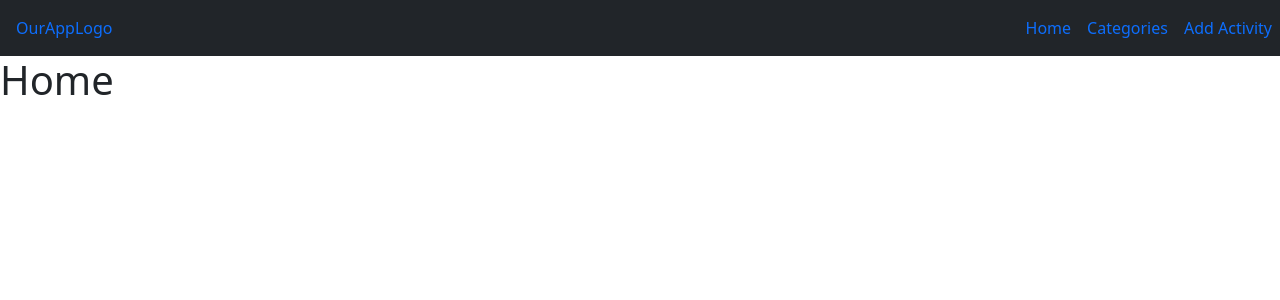
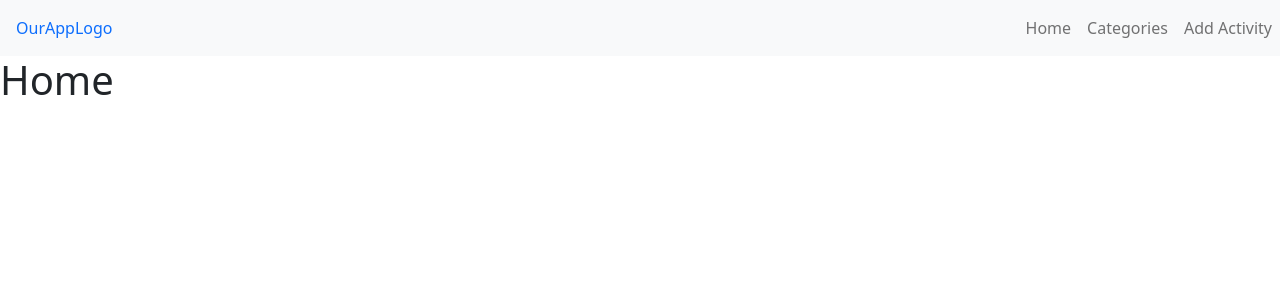
Before and after one commit to Tejada-Joyce/productivity-tracker, a React (Create React App) app: page / in a window 1280 px wide. Shown: the top 300 px of the page. Built offline with nearby package versions, Linux system fonts and the light colour scheme.

Commit message:
Nav changed to a light color

```diff
--- a/package.json
+++ b/package.json
@@ -7,6 +7,8 @@
     "@testing-library/react": "^12.1.2",
     "@testing-library/user-event": "^13.5.0",
     "bootstrap": "^5.1.3",
+    "jquery": "^3.6.0",
+    "popper.js": "^1.16.1",
     "react": "^17.0.2",
     "react-bootstrap": "^2.1.0",
     "react-dom": "^17.0.2",
--- a/src/components/Layout/Navigation/Navigation.js
+++ b/src/components/Layout/Navigation/Navigation.js
@@ -2,7 +2,7 @@ import { Link } from "react-router-dom";
 
 const Navigation = () => {
     return (
-        <nav className="navbar navbar-expand-sm bg-dark">
+        <nav className="navbar navbar-expand-sm navbar-light bg-light">
             <Link className="nav-link" to="/">OurAppLogo</Link>
             <div className="collapse navbar-collapse justify-content-end">
               <ul className="navbar-nav ml-auto">
--- a/src/index.js
+++ b/src/index.js
@@ -3,6 +3,9 @@ import ReactDOM from 'react-dom';
 import './index.css';
 import App from './App';
 import 'bootstrap/dist/css/bootstrap.min.css';
+import 'bootstrap/dist/js/bootstrap.js';
+import $ from 'jquery';
+import Popper from 'popper.js';
 
 ReactDOM.render(
   <React.StrictMode>
```
Also changed, not shown: 1 other file (tests, documents, lock files or other folders).
